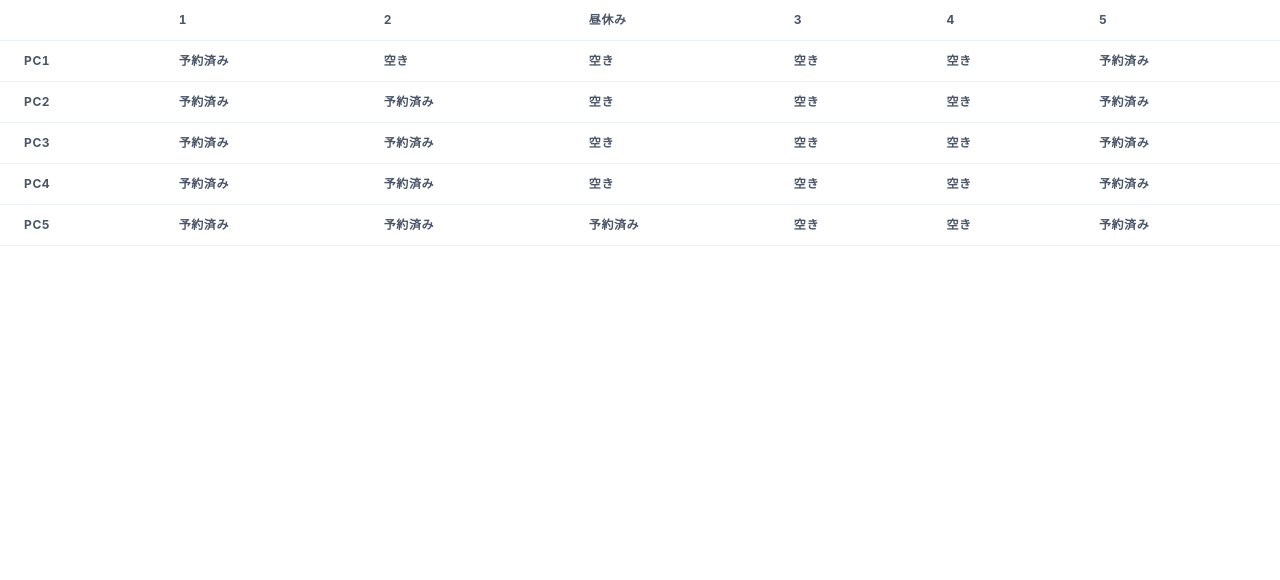
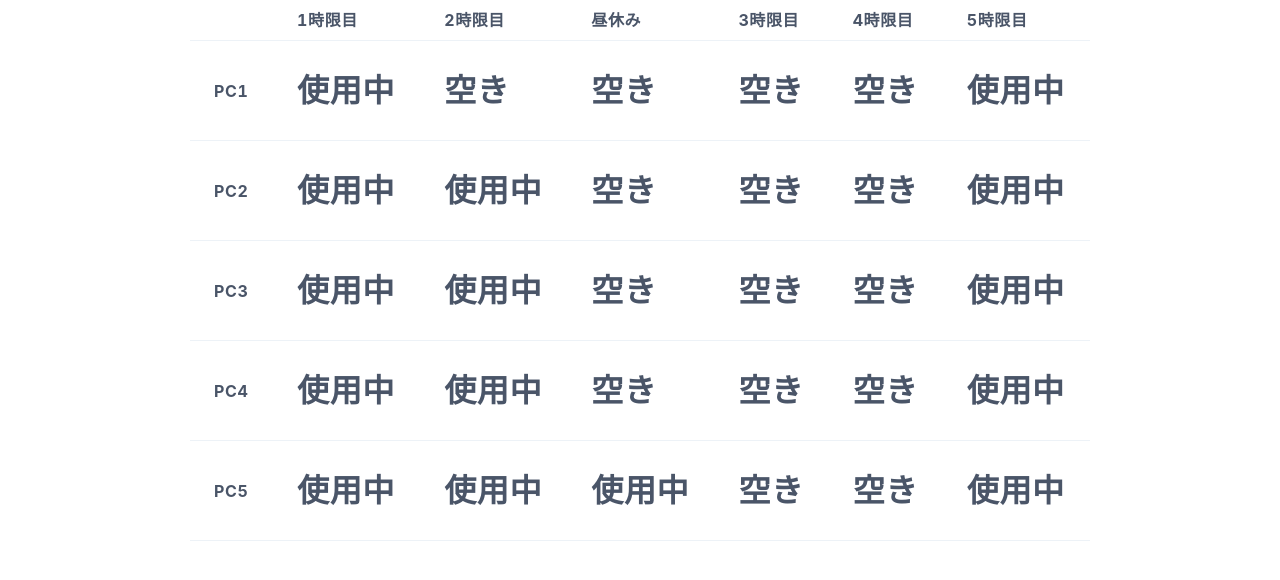
Before and after one commit to Yuta123456/reservation-pc-seat, a Next.js app: page / in a window 1280 px wide. Shown: the top 580 px of the page. Built offline with nearby package versions, Linux system fonts and the light colour scheme.

Commit message:
Table FontSize適当に決める

```diff
--- a/src/app/page.tsx
+++ b/src/app/page.tsx
@@ -1,13 +1,11 @@
-import Image from "next/image";
-import { Inter } from "@next/font/google";
 import { ReservationTable } from "@/components/reservation_table/ReservationTable";
-
-const inter = Inter({ subsets: ["latin"] });
-
+import { Box } from "../app/common/components";
 export default function Home() {
   return (
     <main>
-      <ReservationTable />
+      <Box maxW={"900px"} margin="auto">
+        <ReservationTable />
+      </Box>
     </main>
   );
 }
--- a/src/components/reservation_table/ReservationTable.tsx
+++ b/src/components/reservation_table/ReservationTable.tsx
@@ -5,6 +5,7 @@ import {
   Tr,
   Th,
   Tbody,
+  Text,
 } from "@/app/common/components";
 import { reservationData } from "@/mockData/ReservationData";
 
@@ -15,12 +16,24 @@ export const ReservationTable = () => {
         <Thead>
           <Tr>
             <Th></Th>
-            <Th>1</Th>
-            <Th>2</Th>
-            <Th>昼休み</Th>
-            <Th>3</Th>
-            <Th>4</Th>
-            <Th>5</Th>
+            <Th>
+              <Text fontSize={"1rem"}>1時限目</Text>
+            </Th>
+            <Th>
+              <Text fontSize={"1rem"}>2時限目</Text>
+            </Th>
+            <Th>
+              <Text fontSize={"1rem"}>昼休み</Text>
+            </Th>
+            <Th>
+              <Text fontSize={"1rem"}>3時限目</Text>
+            </Th>
+            <Th>
+              <Text fontSize={"1rem"}>4時限目</Text>
+            </Th>
+            <Th>
+              <Text fontSize={"1rem"}>5時限目</Text>
+            </Th>
           </Tr>
         </Thead>
         <Tbody>
@@ -28,12 +41,16 @@ export const ReservationTable = () => {
             return (
               <Tr key={index}>
                 <>
-                  <Th>PC{index + 1}</Th>
+                  <Th>
+                    <Text fontSize={"1rem"}>PC{index + 1}</Text>
+                  </Th>
                   {resForPeriod.map((resInfo, index) => {
                     console.log(resInfo);
                     return (
-                      <Th key={index}>
-                        {resInfo.isReserve ? "予約済み" : "空き"}
+                      <Th key={index} sx={{ height: "100px" }}>
+                        <Text fontSize={"2rem"}>
+                          {resInfo.isReserve ? "使用中" : "空き"}
+                        </Text>
                       </Th>
                     );
                   })}
```
